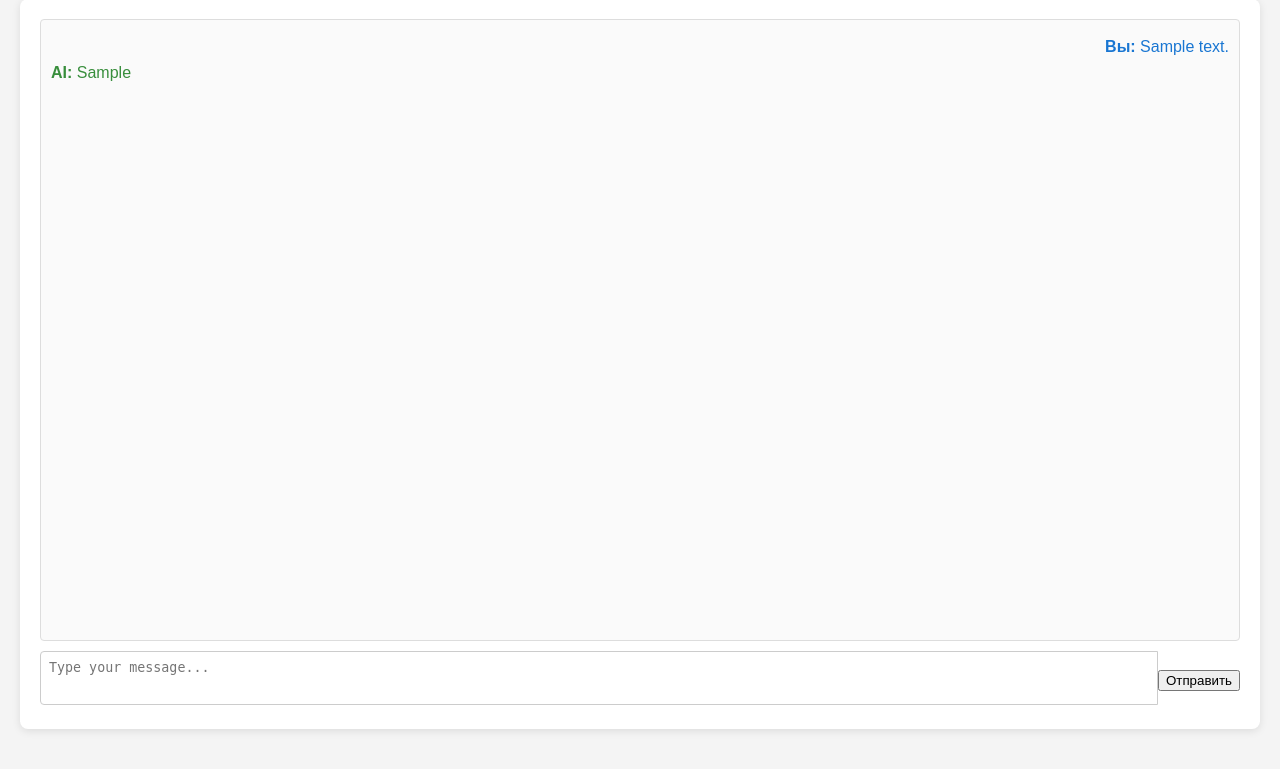
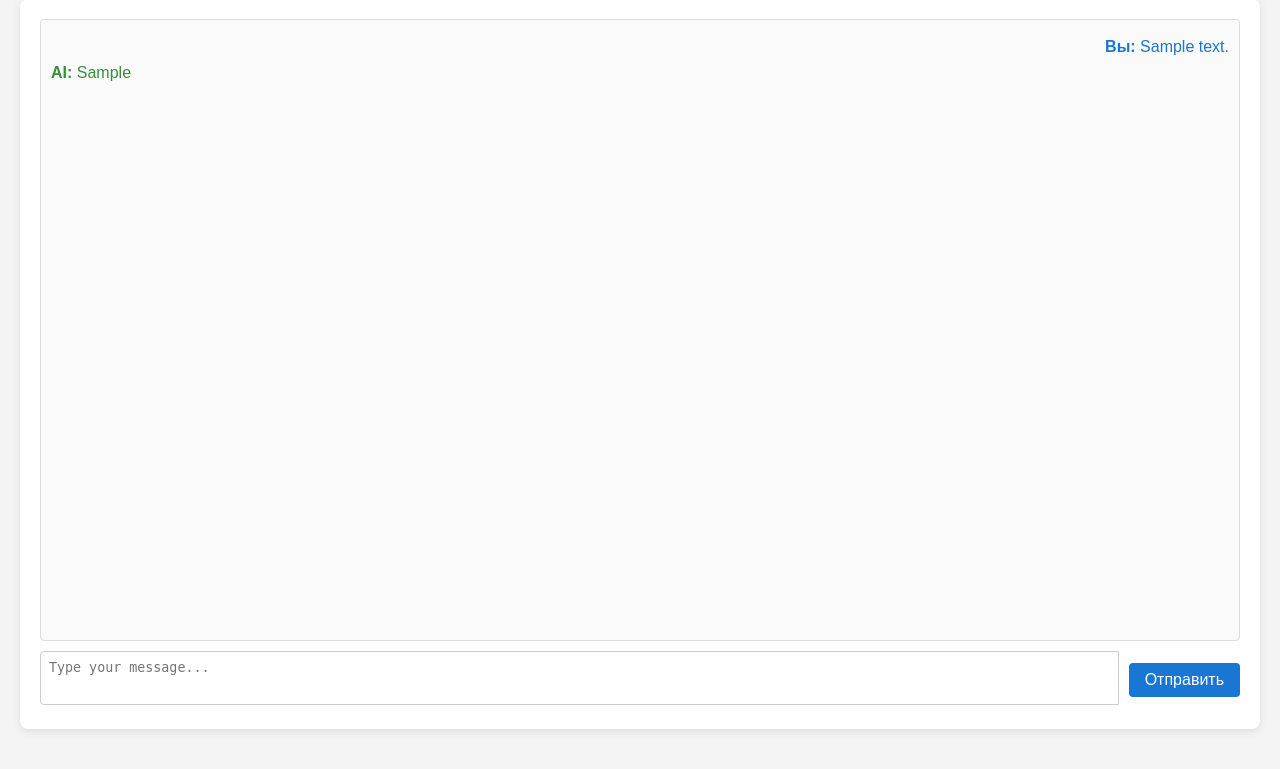
Before and after one commit to DmitryTsvetkov70/check_algorithm, a Flask app: template templates/index.html in a window 1280 px wide. Shown: the part 41-810 px from the top of the page. Run offline with Flask 3, Linux system fonts and the light colour scheme; the template is opened without the code that fills it: most values are stand-ins (such as "Sample title", 1, 10 or a date in 2020); parts of the project's set-up code (start-up, migrations or seed data) failed here and were passed over.

Commit message:
Fixed the button style

```diff
--- a/static/style.css
+++ b/static/style.css
@@ -42,7 +42,7 @@ body {
     flex: 1;
     padding: 8px;
     border: 1px solid #ccc;
-    border-radius: 4px;
+    order-radius: 4px 4px 0 0;
     outline: none;
     min-height: 40px;
     max-height: 400px;
@@ -87,3 +87,25 @@ body {
     justify-content: space-between;
     margin-top: 10px;
 }
+
+.chat-input-wrapper button {
+    padding: 8px 16px;
+    border: none;
+    background: #1976d2;
+    color: #fff;
+    border-radius: 4px;
+    cursor: pointer;
+    margin-left: 10px;
+
+    /* Дополнительные стили для кнопки */
+    font-size: 16px;
+    transition: 0.3s ease;
+}
+
+.chat-input-wrapper button:hover {
+    background: #1565c0;
+}
+
+.chat-input-wrapper button:active {
+    background: #115599;
+}
--- a/templates/index.html
+++ b/templates/index.html
@@ -18,7 +18,7 @@
             <form id="chat-form" autocomplete="off">
                 <textarea id="user-input" placeholder="Type your message..." required></textarea>
             </form><br/>
-            <button type="submit">Отправить</button>
+            <button type="submit" form="chat-form">Отправить</button>
         </div>
     </div>
     <script src="{{ url_for('static', filename='script.js') }}"></script>
```
